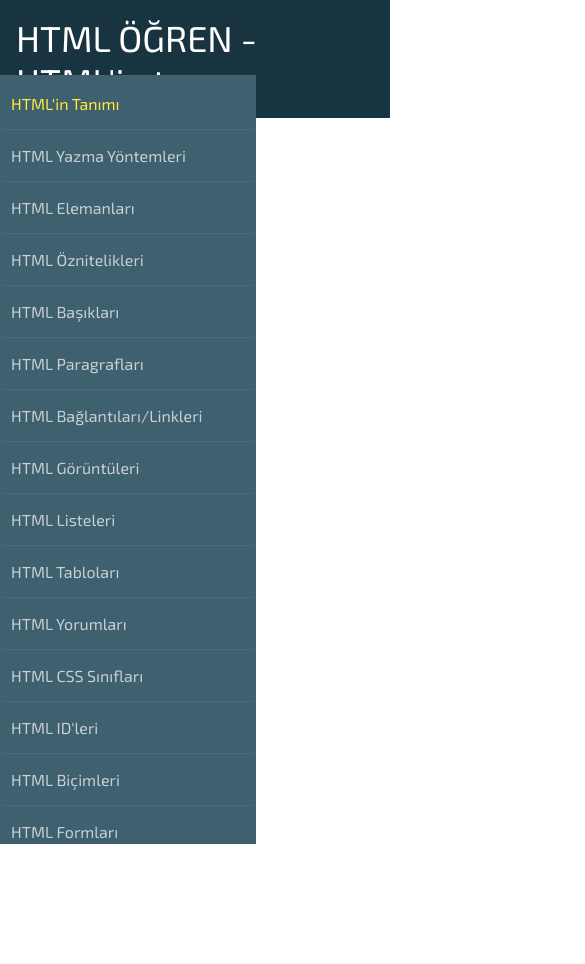
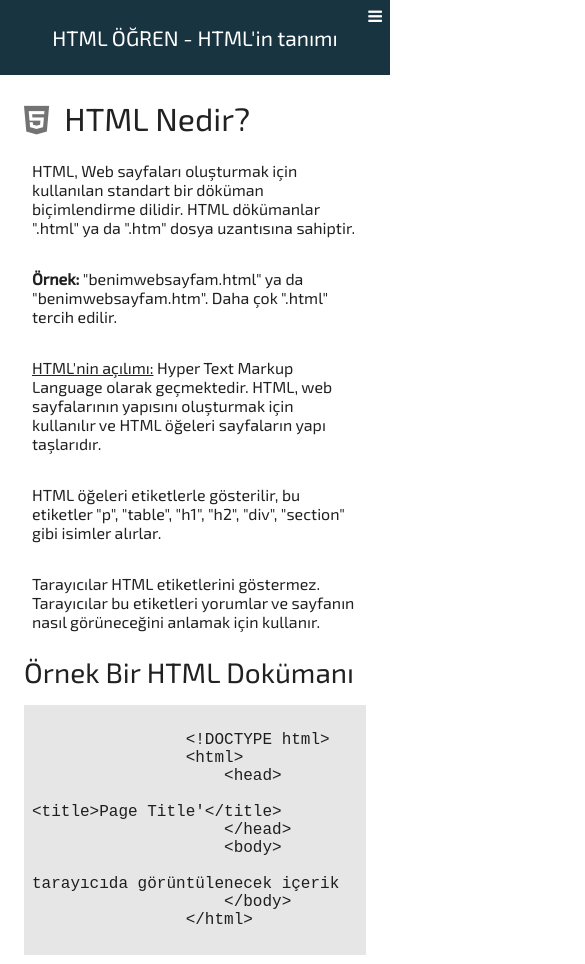
Before and after one commit to vsonmez/htmlogren, a plain HTML site: page index.html in a window 390 px wide. Shown: the top 964 px of the page, 585 px wide, since content can reach past the window. Drawn offline with Linux system fonts and the light colour scheme.

Commit message:
Add files via upload

```diff
--- a/css/main.css
+++ b/css/main.css
@@ -1,3 +1,98 @@
+.main_menu {
+  position: fixed;
+  left: 0;
+  top: 75px;
+  width: 256px;
+  bottom: 0;
+  background: #3E606F;
+  padding: 3px;
+  overflow: auto;
+}
+.main_menu a {
+  color: rgba(255, 255, 255, 0.7);
+  display: block;
+  padding: 16px 8px;
+  text-decoration: none;
+}
+.main_menu a:hover {
+  color: #fff;
+}
+.main_menu a + a {
+  border-top: 1px solid #476e7f;
+}
+.main_menu a.disabled {
+  pointer-events: none;
+  opacity: .6;
+}
+.main_menu a.selected {
+  color: #FFEB3B;
+}
+.main_menu_toggle {
+  display: none;
+  position: fixed;
+  z-index: 5;
+  color: #fff;
+  right: 0;
+  top: 0;
+  padding: 8px;
+}
+@media (max-width: 768px) {
+  .main_menu_toggle {
+    display: block;
+  }
+  .main_menu {
+    left: -256px;
+    transition: all .2s linear;
+    -moz-transition: all .2s linear;
+    -webkit-transition: all .2s linear;
+    -o-transition: all .2s linear;
+    -ms-transition: all .2s linear;
+  }
+  .main_menu.open {
+    left: 0;
+  }
+}
+.site_header {
+  background: #193441;
+  color: #fff;
+  position: fixed;
+  left: 0;
+  top: 0;
+  right: 0;
+  padding: 16px;
+}
+.site_header h1 {
+  margin: 0;
+}
+@media (max-width: 747px) {
+  .site_header {
+    padding: 0;
+    line-height: 75px;
+  }
+  .site_header h1 {
+    text-align: center;
+    font-size: 21px;
+  }
+}
+.main_content {
+  padding: 75px 25% 16px;
+  margin: 0 0 0 256px;
+}
+@media (max-width: 1440px) {
+  .main_content {
+    padding: 75px 15% 16px;
+  }
+}
+@media (max-width: 1024px) {
+  .main_content {
+    padding: 75px 16px 16px;
+  }
+}
+@media (max-width: 768px) {
+  .main_content {
+    margin: 0;
+  }
+}
 .inline {
   display: inline-block;
 }
@@ -11,6 +106,9 @@ body {
 }
 *:not(.fa) {
   font-family: 'Exo 2', sans-serif;
+}
+img {
+  max-width: 100%;
 }
 h1,
 h2,
@@ -73,51 +171,6 @@ code.inline {
 }
 .warning-box a {
   font-weight: 400;
-}
-.site_header {
-  background: #193441;
-  color: #fff;
-  position: fixed;
-  left: 0;
-  top: 0;
-  right: 0;
-  padding: 16px;
-}
-.site_header h1 {
-  margin: 0;
-}
-.main_menu {
-  position: fixed;
-  left: 0;
-  top: 75px;
-  width: 256px;
-  bottom: 0;
-  background: #3E606F;
-  padding: 3px;
-  overflow: auto;
-}
-.main_menu a {
-  color: rgba(255, 255, 255, 0.7);
-  display: block;
-  padding: 16px 8px;
-  text-decoration: none;
-}
-.main_menu a:hover {
-  color: #fff;
-}
-.main_menu a + a {
-  border-top: 1px solid #476e7f;
-}
-.main_menu a.disabled {
-  pointer-events: none;
-  opacity: .6;
-}
-.main_menu a.selected {
-  color: #FFEB3B;
-}
-.main_content {
-  padding: 75px 400px 16px;
-  margin: 0 0 0 256px;
 }
 .styledtable {
   width: 100%;
--- a/index.html
+++ b/index.html
@@ -9,6 +9,7 @@
     <link rel="stylesheet" type="text/css" href="css/main.css">
 </head>
 <body rel="index">
+    <i class="fa fa-bars main_menu_toggle" id="main_menu_toggle"></i>
     <header class="site_header">
         <h1 title="HTML'in tanımı">HTML ÖĞREN - HTML'in tanımı</h1>
     </header>
--- a/js/main_menu.js
+++ b/js/main_menu.js
@@ -73,6 +73,7 @@ var MainMenu = function (container) {
 };
 
 MainMenu.prototype.init = function(){
+    var self = this;
     var createMenuItem = function (item) {
         var link = document.createElement("a");
         link.setAttribute("href", item.url);
@@ -90,4 +91,8 @@ MainMenu.prototype.init = function(){
     for (menuIndex = 0; menuIndex < menuData.length; menuIndex += 1) {
         this.container.appendChild(createMenuItem(menuData[menuIndex]));
     }
+    var main_menu_toggle = document.getElementById("main_menu_toggle");
+    main_menu_toggle.addEventListener("click", function () {
+        self.container.classList.toggle("open");
+    });
 };
```
Also changed, not shown: html_baglantilari.html (+1 -0 lines), html_basliklari.html (+1 -0 lines), html_bicimleri.html (+1 -0 lines), html_css_siniflari.html (+1 -0 lines), html_elemanlari.html (+1 -0 lines), html_form_elemanlari.html (+1 -0 lines), html_form_tipleri.html (+1 -0 lines), html_formlari.html (+1 -0 lines), html_goruntuleri.html (+1 -0 lines), html_idleri.html (+1 -0 lines), html_listeleri.html (+1 -0 lines), html_oznitelikleri.html (+1 -0 lines), html_paragraflari.html (+1 -0 lines), html_tablolari.html (+1 -0 lines), 2 more files.
